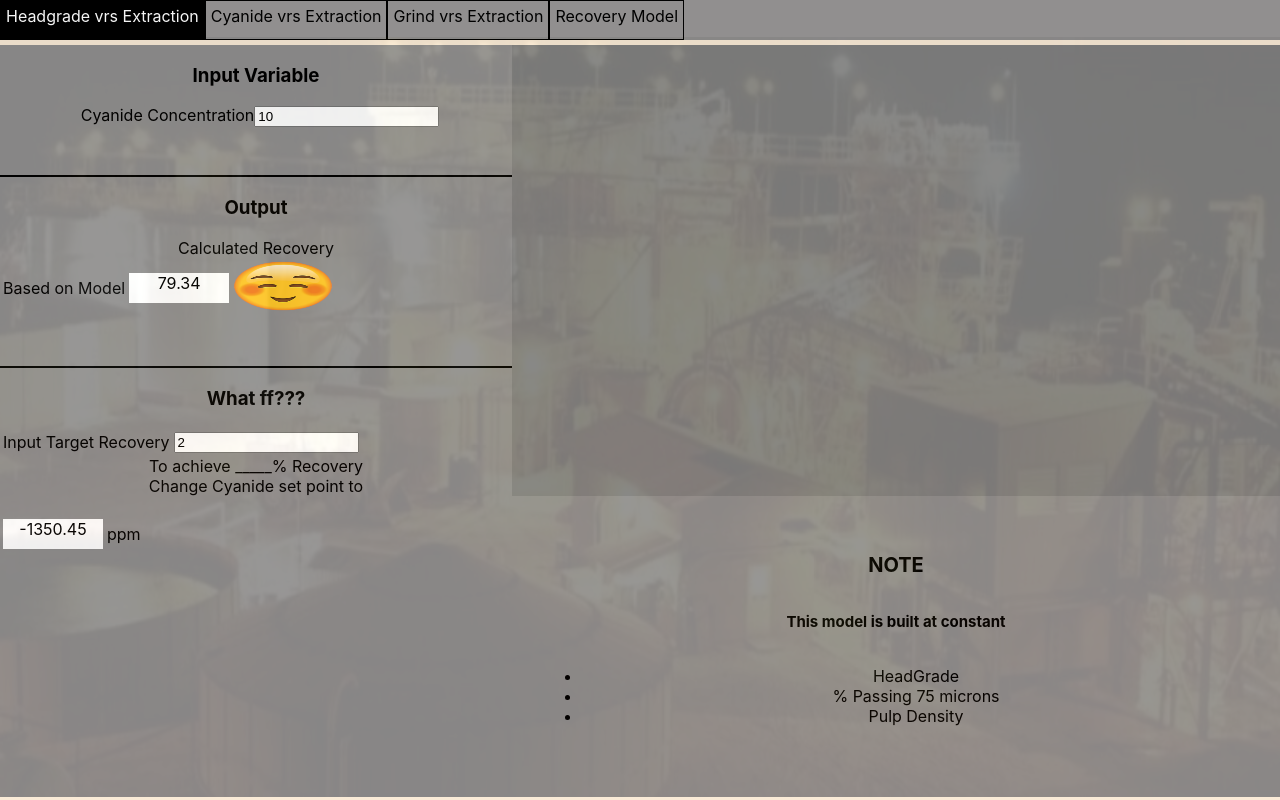
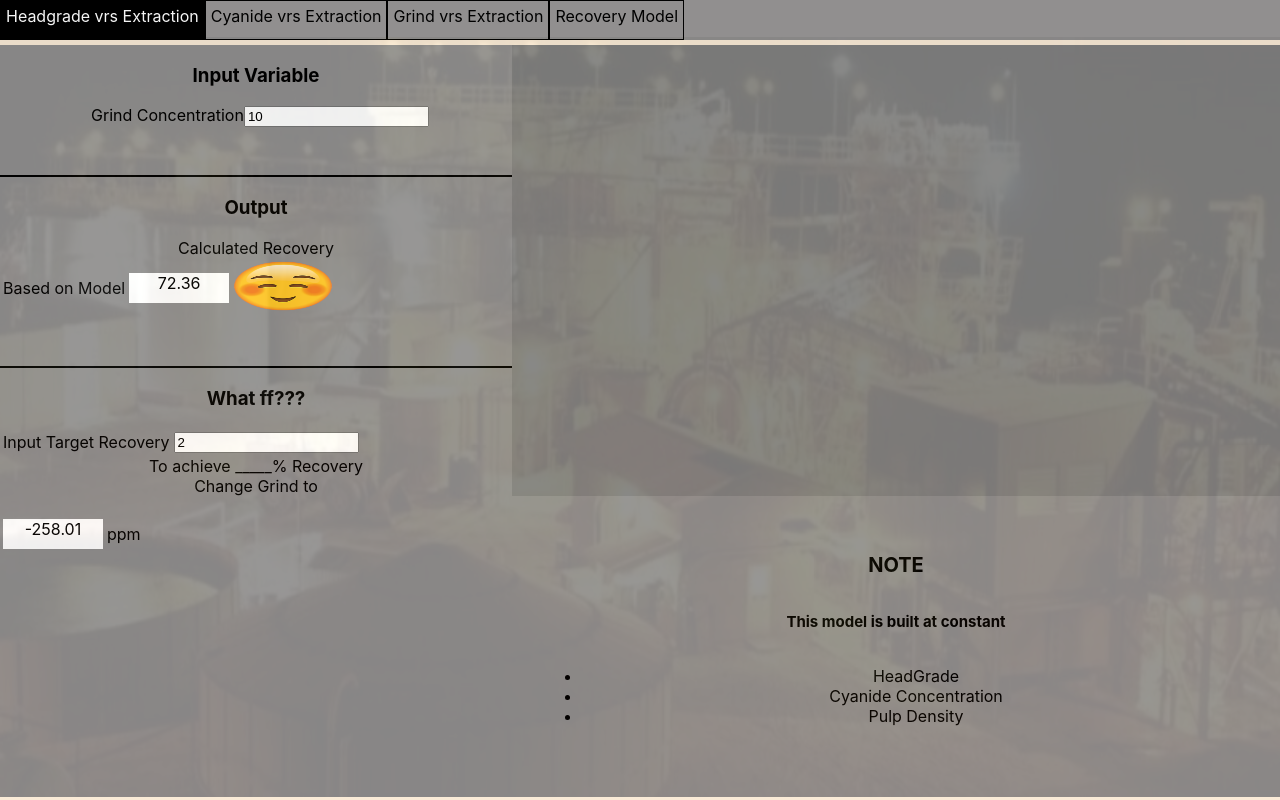
Before and after one commit to Boanerges1996/M2PS, a React (Create React App) app: page / in a window 1280 px wide. Built offline with nearby package versions, Linux system fonts and the light colour scheme.

Commit message:
done with third tab

```diff
--- a/public/index.html
+++ b/public/index.html
@@ -19,7 +19,7 @@
       work correctly both with client-side routing and a non-root public URL.
       Learn how to configure a non-root public URL by running `npm run build`.
     -->
-    <title>Boanerges Simulator</title>
+    <title>M2PS</title>
   </head>
   <body>
     <noscript>You need to enable JavaScript to run this app.</noscript>
--- /dev/null
+++ b/src/Components/third tab/grind.js
@@ -0,0 +1,104 @@
+import React from 'react';
+// import './headgrade.css';
+import sad from '../sad.png';
+import smiley from '../smily.png';
+
+
+export default class Grind extends React.Component{
+
+    state = {
+        grind:10,
+        recovery:((10*0.262539)+69.73867).toFixed(2),
+        images:smiley,
+        targetRecover:2,
+        varyingPercent:((2-69.738673)/0.262539).toFixed(2)
+    }
+    changeGrind=e=>{
+        this.setState({
+            grind:e.target.value,
+            recovery:((e.target.value*0.262539)+69.738673).toFixed(2)
+        },()=>{
+            if(this.state.recovery<90){
+                this.setState({
+                    images:sad
+                })
+            }
+            else{
+                this.setState({
+                    images:smiley
+                })
+            }
+        })
+    }
+    changeTargetRecovery=e=>{
+        this.setState({
+            targetRecover:e.target.value,
+            varyingPercent:((e.target.value-69.73867)/0.262539).toFixed(2)
+        })
+    }
+    render(){
+        return (
+            <div className="headgrade">
+                <div className="headinputs">
+                    <div>
+                        <h3>Input Variable</h3>
+                        <label>Grind Concentration</label><input type="text" value={this.state.grind} onChange={this.changeGrind}/>
+                    </div>
+                    <br />
+                    <br />
+                    <hr />
+
+                    <div>
+                        <h3>Output</h3>
+                        Calculated Recovery<br />
+                        <table>
+                            <tr>
+                                <td>Based on Model</td>
+                                <td><span>{this.state.recovery}</span></td>
+                                <td>
+                                    <div>
+                                        <img src={this.state.images} alt="image"/>
+                                    </div>
+                                </td>
+                            </tr>
+                        </table>
+                    </div>
+                    <br />
+                    <br />
+                    <hr />
+                    <div>
+                        <h3>What ff???</h3>
+                        <table>
+                            <tr>
+                                <td>Input Target Recovery</td>
+                                <td><input type="text" value={this.state.targetRecover} onChange={this.changeTargetRecovery}/></td>
+                            </tr>
+                        </table>
+                        To achieve _____% Recovery<br />
+                        Change Grind to<br/>
+                        <br/>
+                        <table>
+                            <tr>
+                                <td><span>{this.state.varyingPercent}</span></td>
+                                <td>ppm</td>
+                            </tr>
+                        </table>
+                    </div>
+
+                </div>
+                <div className="headgraphs">
+
+                </div>
+                <div className="headdescription">
+                    <h4>NOTE</h4>
+                    <h6>This model is built at constant</h6>
+                    <ul>
+                        <li>HeadGrade</li>
+                        <li>Cyanide Concentration</li>
+                        <li>Pulp Density</li>
+                    </ul>
+                </div>
+            </div>
+        )
+    }
+}
--- a/src/Components/wholepage.js
+++ b/src/Components/wholepage.js
@@ -2,6 +2,7 @@ import React from 'react';
 import './wholepage.css';
 import Headgrade from './first tab/headgrade';
 import Cyanide from './second tab/cyanide';
+import Grind from './third tab/grind';
 
 
 export default class Wholepage extends React.Component{
@@ -11,7 +12,8 @@ export default class Wholepage extends React.Component{
                 <Header />
                 <Logo />
                 {/* <Headgrade /> */}
-                <Cyanide />
+                {/* <Cyanide /> */}
+                <Grind />
             </div>
         )
     }
```
